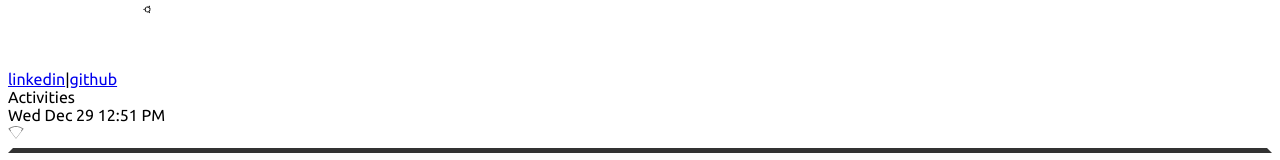
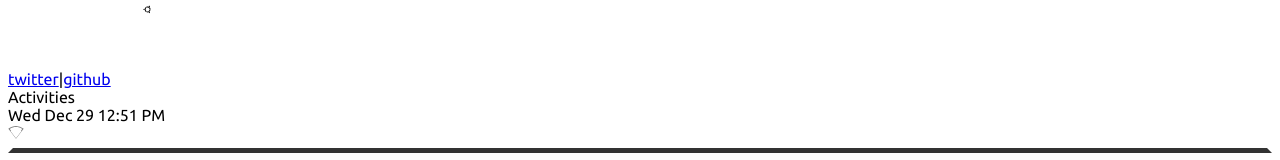
Before and after one commit to justinl99/Ubuntu-on-the-web, a Next.js app: page / in a window 1280 px wide. Shown: the part 541-701 px from the top of the page. Built offline with nearby package versions, Linux system fonts and the light colour scheme; no server answers.

Commit message:
Update booting_screen.js

```diff
--- a/components/screen/booting_screen.js
+++ b/components/screen/booting_screen.js
@@ -12,9 +12,9 @@ function BootingScreen(props) {
             </div>
             <img width="200px" height="100px" className="md:w-1/5 w-1/2" src="./themes/Yaru/status/ubuntu_white_hex.svg" alt="Ubuntu Name" />
             <div className="text-white mb-4">
-                <a className="underline" href="https://www.linkedin.com/in/vivek9patel/" rel="noreferrer noopener" target="_blank">linkedin</a>
+                <a className="underline" href="https://twitter.com/Anhc02575791" rel="noreferrer noopener" target="_blank">twitter</a>
                 <span className="font-bold mx-1">|</span>
-                <a href="https://github.com/vivek9patel/vivek9patel.github.io" rel="noreferrer noopener" target="_blank" className="underline">github</a>
+                <a href="https://github.com/hockerdiscord" rel="noreferrer noopener" target="_blank" className="underline">github</a>
             </div>
         </div>
     )
```
